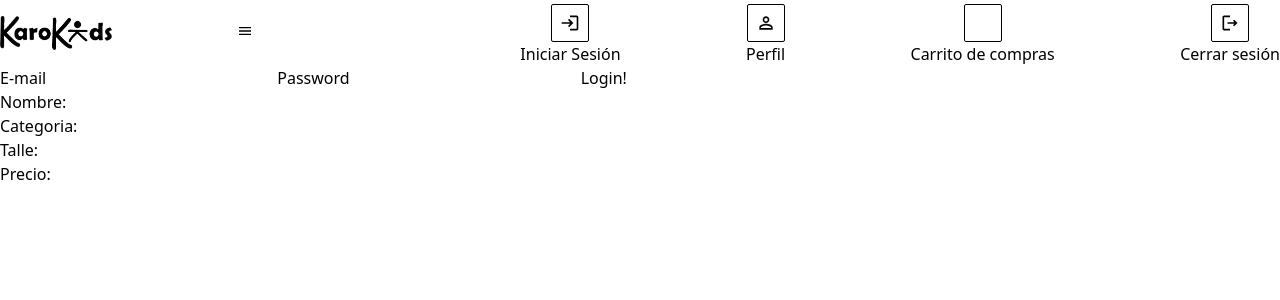
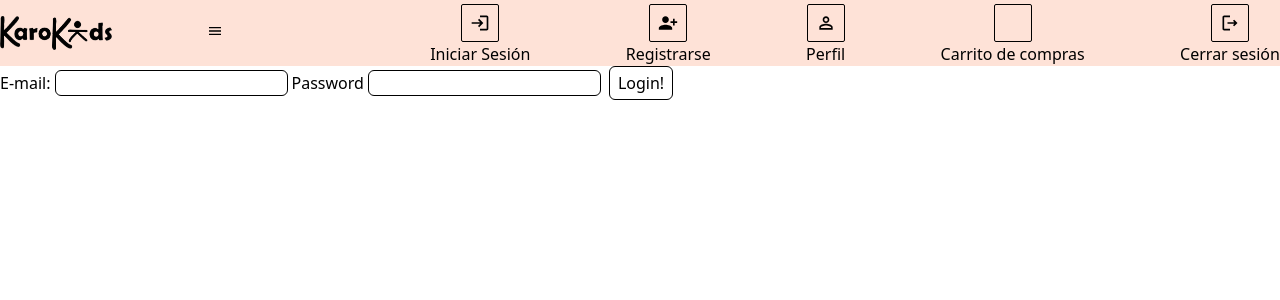
Before and after one commit to EcommerceProyect/KaroKids, a React (Vite) app in the folder client/: page /login in a window 1280 px wide. Shown: the top 300 px of the page. Built offline with nearby package versions, Linux system fonts and the light colour scheme; some icons are missing; the HTML template or start-up script is replaced by a standard one.

Commit message:
login inputs detailed and nav color

```diff
--- a/client/src/App.jsx
+++ b/client/src/App.jsx
@@ -11,9 +11,8 @@ function App() {
       <Navbar />
       <Routes>
         <Route path="/login" element={<Login />} />
+        <Route path="/home" element={<Card />} />
       </Routes>
-
-      <Card />
     </>
   )
 }
--- a/client/src/Components/searchButton/SearchButton.jsx
+++ b/client/src/Components/searchButton/SearchButton.jsx
@@ -11,7 +11,11 @@ const SearchButton = () => {
   return (
     <div>
       {search ? (
-        <input type="search" placeholder=" Buscar..." className="rounded-md" />
+        <input
+          type="search"
+          placeholder=" Buscar..."
+          className="rounded-md border border-black mx-1 bg-transparent"
+        />
       ) : null}
 
       <button onClick={handleSearchClick}>
--- a/client/src/components/login/Login.jsx
+++ b/client/src/components/login/Login.jsx
@@ -24,8 +24,13 @@ const Login = () => {
 
   return (
     <form>
-      <label htmlFor="email">E-mail</label>
-      <input name="email" id="email" onChange={handleChange}></input>
+      <label htmlFor="email">E-mail:</label>
+      <input
+        name="email"
+        id="email"
+        onChange={handleChange}
+        className="border border-black rounded-md mx-1"
+      ></input>
 
       <label htmlFor="password">Password</label>
       <input
@@ -33,9 +38,14 @@ const Login = () => {
         name="password"
         id="password"
         onChange={handleChange}
+        className="border border-black rounded-md mx-1"
       ></input>
 
-      <button type="submit" onClick={handleSubmit}>
+      <button
+        type="submit"
+        onClick={handleSubmit}
+        className="border border-black rounded-md mx-1 px-2 py-1"
+      >
         Login!
       </button>
     </form>
--- a/client/src/components/navbar/Navbar.jsx
+++ b/client/src/components/navbar/Navbar.jsx
@@ -11,11 +11,12 @@ import {
   MdOutlineLogin,
   MdOutlineLogout,
   MdPersonOutline,
+  MdPersonAddAlt1,
 } from 'react-icons/md'
 
 const Navbar = () => {
   return (
-    <nav className="flex items-center justify-between gap-2">
+    <nav className="flex items-center justify-between gap-2 bg-primary">
       <img src={logo} alt="logo KaroKids" className="w-28" />
 
       <DropDownMenu />
@@ -24,6 +25,12 @@ const Navbar = () => {
         link="/login"
         icon={<MdOutlineLogin color="black" size={20} />}
         text="Iniciar Sesión"
+      />
+
+      <Button
+        link="#"
+        icon={<MdPersonAddAlt1 color="black" size={20} />}
+        text="Registrarse"
       />
 
       <Button
--- a/client/tailwind.config.js
+++ b/client/tailwind.config.js
@@ -2,7 +2,14 @@
 export default {
   content: ['./index.html', './src/**/*.{js,ts,jsx,tsx}'],
   theme: {
-    extend: {}
+    extend: {
+      colors: {
+        primary: '#FEE2D7',
+        accents: '#367391',
+        textLight: '#EFEFEF',
+        textDark: '#333333',
+      },
+    },
   },
-  plugins: []
+  plugins: [],
 }
```
Also changed, not shown: client/.eslintrc.json.
